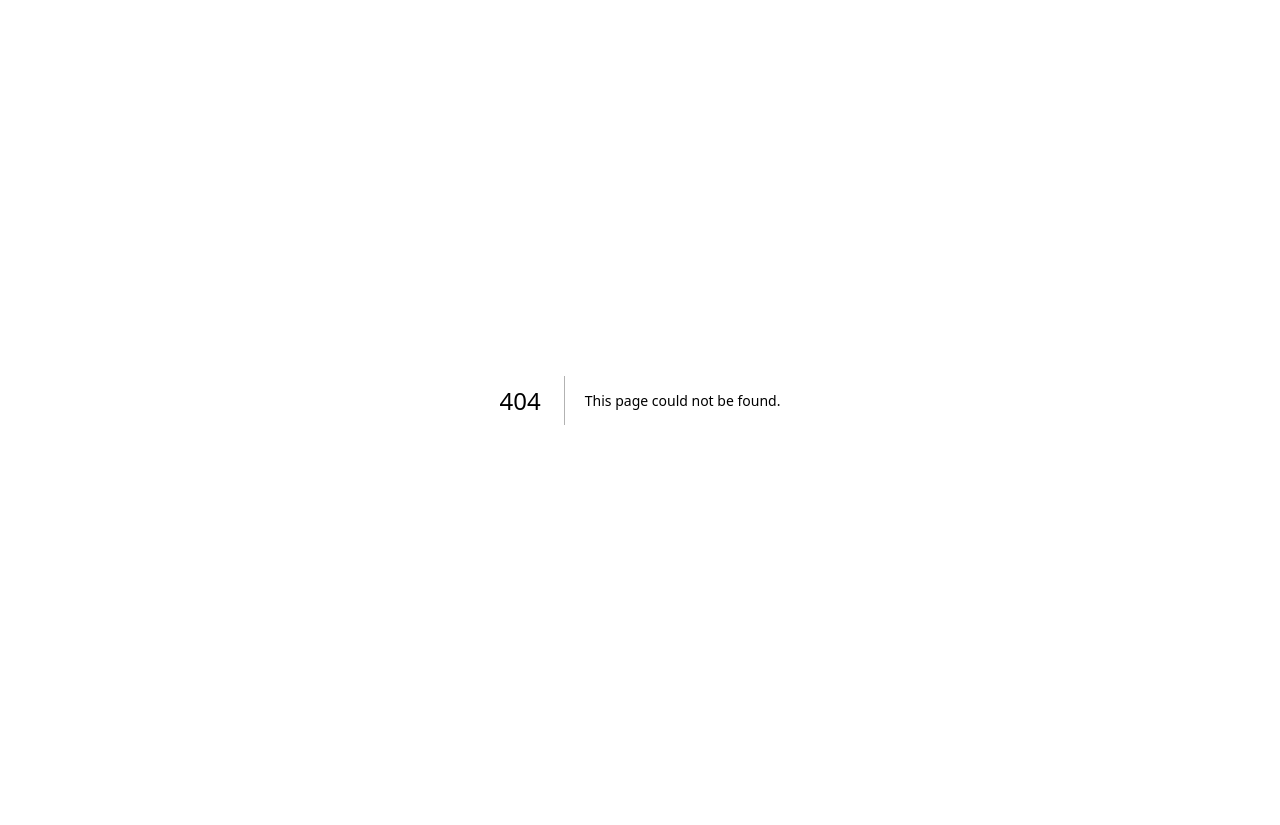
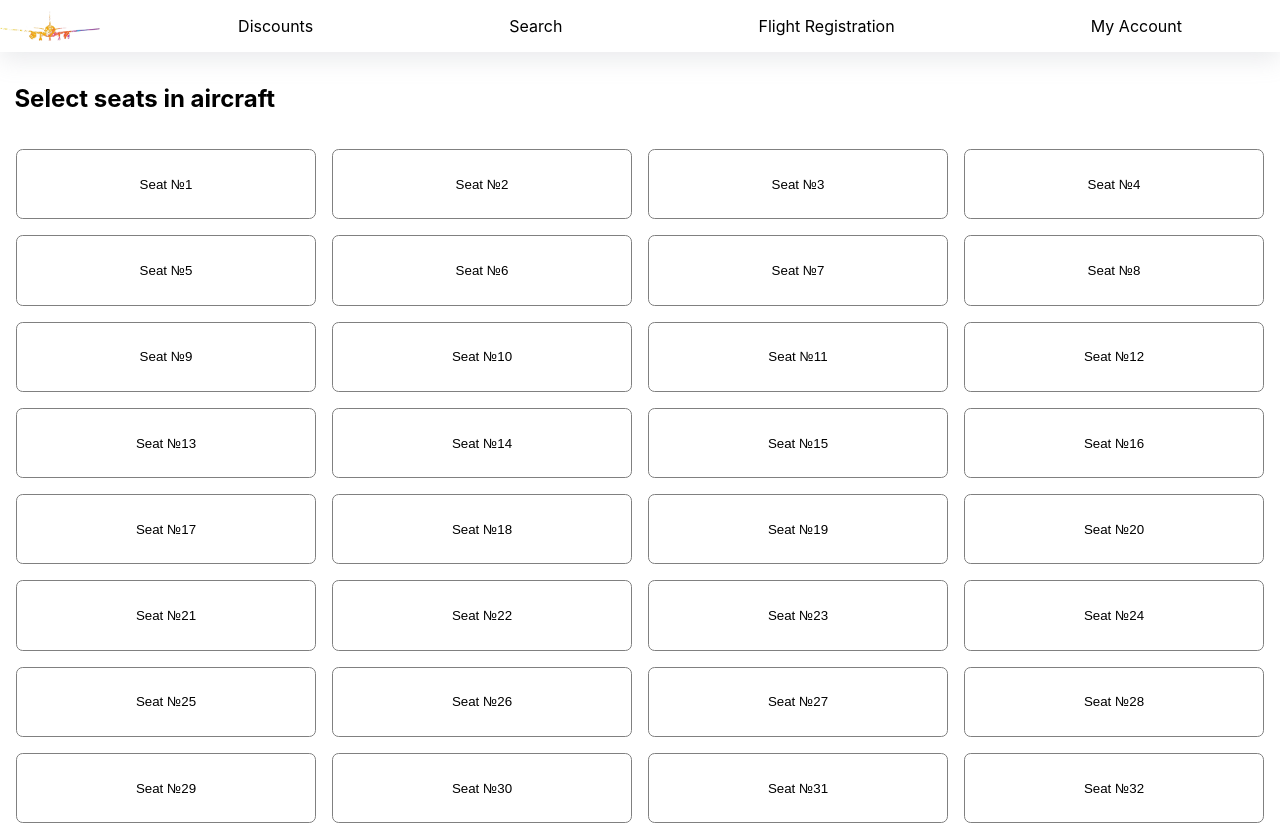
Before and after one commit to thepicture/flight-pool, a Next.js app: page /seats in a window 1280 px wide. Before the commit this address had no page. Shown: the top 825 px of the page. Before the commit the page ends 800 px from the top, so only its background shows below. Built offline with nearby package versions, Linux system fonts and the light colour scheme.

Commit message:
feat: add seats page

```diff
--- /dev/null
+++ b/components/SeatList/Seat/Seat.tsx
@@ -0,0 +1,22 @@
+import React from "react";
+
+import styles from "../../../styles/SeatList/Seat/Seat.module.css";
+
+interface SeatProps {
+  id: number;
+  isChosen: boolean;
+  onSeatToggle: (id: number) => void;
+}
+
+const Seat: React.FC<SeatProps> = ({ id, onSeatToggle, isChosen }) => {
+  return (
+    <button
+      className={isChosen ? styles.chosen : styles.unchosen}
+      onClick={() => onSeatToggle(id)}
+    >
+      Seat №{id}
+    </button>
+  );
+};
+
+export default Seat;
--- /dev/null
+++ b/components/SeatList/SeatList.tsx
@@ -0,0 +1,29 @@
+import React from "react";
+import Seat from "./Seat/Seat";
+
+import styles from "../../styles/SeatList/SeatList.module.css";
+
+interface SeatListProps {
+  seats: { id: number; isChosen: boolean }[];
+  onSeatToggle: (id: number) => void;
+}
+
+const SeatList: React.FC<SeatListProps> = ({ seats, onSeatToggle }) => {
+  const seatMarkup = seats.map((seat) => (
+    <Seat
+      key={seat.id}
+      id={seat.id}
+      isChosen={seat.isChosen}
+      onSeatToggle={onSeatToggle}
+    />
+  ));
+
+  return (
+    <>
+      <h2 className={styles.heading}>Select seats in aircraft</h2>
+      <section className={styles.container}>{seatMarkup}</section>
+    </>
+  );
+};
+
+export default SeatList;
--- /dev/null
+++ b/pages/seats/index.tsx
@@ -0,0 +1,48 @@
+import Head from "next/head";
+import { useState } from "react";
+
+import Footer from "../../components/Footer/Footer";
+import Header from "../../components/Header/Header";
+import SeatList from "../../components/SeatList/SeatList";
+
+const seriesPerRow = 4;
+const seriesCount = 12;
+const Seats = () => {
+  const [seats, setSeats] = useState(
+    new Array(seriesPerRow * seriesCount).fill(null).map((_, index) => {
+      return {
+        id: index + 1,
+        isChosen: false,
+      };
+    })
+  );
+
+  const handleSeatToggle = (id: number) => {
+    setSeats(
+      seats.map((seat) => {
+        if (seat.id === id) {
+          seat.isChosen = !seat.isChosen;
+        }
+
+        return seat;
+      })
+    );
+  };
+
+  return (
+    <div>
+      <Head>
+        <title>Flight Pool - Seats</title>
+        <meta name="description" content="A main page" />
+        <link rel="icon" href="/favicon.ico" />
+      </Head>
+      <Header />
+      <main>
+        <SeatList seats={seats} onSeatToggle={handleSeatToggle} />
+      </main>
+      <Footer />
+    </div>
+  );
+};
+
+export default Seats;
--- /dev/null
+++ b/styles/SeatList/Seat/Seat.module.css
@@ -0,0 +1,57 @@
+.chosen,
+.unchosen {
+  border: 1px solid gray;
+
+  text-align: center;
+  align-items: center;
+  padding: 2em 2em;
+
+  cursor: pointer;
+
+  background: white;
+  border-radius: 0.5em;
+
+  animation: to 100ms;
+}
+
+.unchosen:hover {
+  background: skyblue;
+  transition: all 1s;
+
+  animation: from 100ms;
+}
+
+@keyframes from {
+  from {
+    background: white;
+  }
+  to {
+    background: skyblue;
+  }
+}
+
+@keyframes to {
+  from {
+    background: skyblue;
+  }
+  to {
+    background: white;
+  }
+}
+
+.chosen {
+  position: relative;
+
+  background: skyblue;
+}
+
+.chosen::after {
+  position: absolute;
+  top: 0;
+  right: 0;
+
+  content: "Chosen";
+  font-weight: bold;
+  font-size: 0.8em;
+  padding: 0.3em;
+}
--- /dev/null
+++ b/styles/SeatList/SeatList.module.css
@@ -0,0 +1,10 @@
+.heading {
+  padding-left: 0.6em;
+}
+
+.container {
+  display: grid;
+  grid-template-columns: repeat(4, 1fr);
+  gap: 1em;
+  padding: 1em;
+}
```
